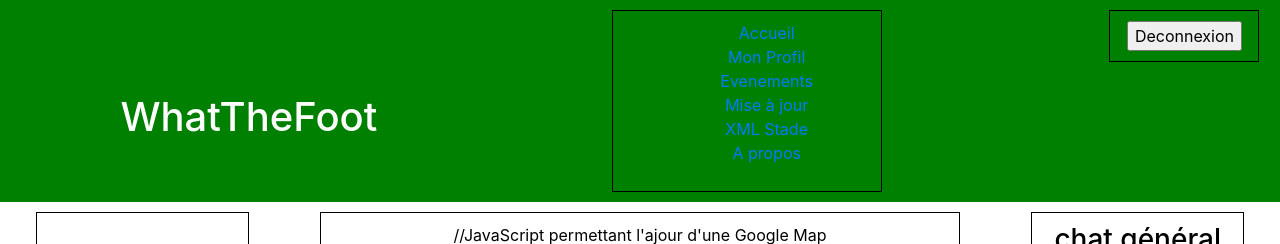
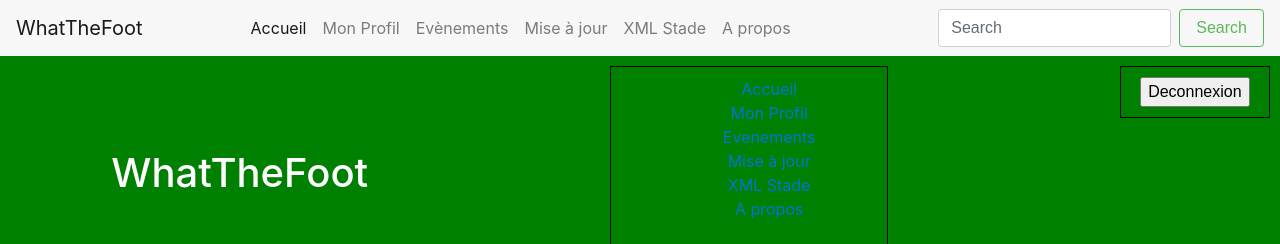
Before and after one commit to AdrienBorde/ProjetPHP, a PHP site: page /index.php in a window 1280 px wide. Shown: the top 244 px of the page. Run offline with PHP 8.4, Linux system fonts and the light colour scheme; the visitor is signed in with stand-in values (Sample User, id 1); data comes from the database, SQL or seed files in the repository; some libraries are stand-ins or nearby versions.

Commit message:
Début Navbar

```diff
--- a/VUE/header.php
+++ b/VUE/header.php
@@ -3,13 +3,59 @@
     <head>
         <meta charset="utf-8" />
         <link rel="stylesheet" type="text/css" href="css\style.css">
-        <link href="css/bootstrap.css" rel="stylesheet">
+        <link rel="stylesheet" href="https://maxcdn.bootstrapcdn.com/bootstrap/4.0.0-alpha.6/css/bootstrap.min.css" integrity="sha384-rwoIResjU2yc3z8GV/NPeZWAv56rSmLldC3R/AZzGRnGxQQKnKkoFVhFQhNUwEyJ" crossorigin="anonymous">
         <script src="https://ajax.googleapis.com/ajax/libs/jquery/3.1.0/jquery.min.js"></script>
         <link rel="stylesheet" href="//cdnjs.cloudflare.com/ajax/libs/jquery-confirm/3.3.2/jquery-confirm.min.css">
         <title>WHAT THE FOOT</title>
     </head>
     <body>
+        <!-- navbar -->
+    <nav class="navbar navbar-toggleable-md navbar-light bg-faded">
+  <button class="navbar-toggler navbar-toggler-right" type="button" data-toggle="collapse" data-target="#navbarSupportedContent" aria-controls="navbarSupportedContent" aria-expanded="false" aria-label="Toggle navigation">
+    <span class="navbar-toggler-icon"></span>
+  </button>
 
+  <a class="navbar-brand" id="whatthefoot" href="#">WhatTheFoot</a>
+
+	  <div class="collapse navbar-collapse" id="navbarSupportedContent">
+		    <ul class="navbar-nav mr-auto">
+			      <li class="nav-item active">
+			        <a class="nav-link" href="#">Accueil <span class="sr-only">(current)</span></a>
+			      </li>
+			      <li class="nav-item">
+			        <a class="nav-link" href="<?php
+                                        if (isset($_SESSION['pseudo']))
+                                        echo "pageProfil.php?pseudo=" . $_SESSION['pseudo'] ."&action=consulter"
+                                        ?> ">Mon Profil</a>
+			      </li>
+			      <li class="nav-item">
+			        <a class="nav-link " href="<?php
+                                        if (isset($_SESSION['pseudo']))
+                                        echo "pageEvent.php"
+                                        ?> ">Evènements</a>
+			      </li>
+			      <li class="nav-item">
+			        <a class="nav-link " href="<?php
+                                        if (isset($_SESSION['pseudo']))
+                                        echo "xml_parser.php"
+                                        ?> ">Mise à jour</a>
+			      </li>
+			      <li class="nav-item">
+			        <a class="nav-link " href="<?php
+                                        if (isset($_SESSION['pseudo']))
+                                        echo "marker.xml"
+                                        ?> ">XML Stade</a>
+			      </li>
+			      <li class="nav-item">
+			        <a class="nav-link " href="#">A propos</a>
+			      </li>
+		    </ul>
+		    <form class="form-inline my-2 my-lg-0">
+			      <input class="form-control mr-sm-2" type="text" placeholder="Search">
+			      <button class="btn btn-outline-success my-2 my-sm-0" type="submit">Search</button>
+		    </form>
+	  </div>
+</nav>
 
         <div id="bloc_page">
 
--- a/css/style.css
+++ b/css/style.css
@@ -5,7 +5,7 @@ body, html {
 }
 
 #menu, #banniere_image, #formevent, #sug_event, #map,
-#sug_amis, #chatgen, #dernier_match, #amis, #connexion, #deconnexion, #inscription, #inscript,
+#sug_amis, #dernier_match, #amis, #connexion, #deconnexion, #inscription, #inscript,
  #liste_amis, table, td, th, #amis, #profil, #formmodifevent {
 	border: 1px solid black;
 	margin: 10px;
@@ -21,6 +21,11 @@ body, html {
 	align-content: center;
 	color: white;
 	padding-top: 40px;
+}
+
+#whatthefoot
+{
+	margin-right: 100px;
 }
 
 header
@@ -46,7 +51,7 @@ header
 	height: 600px;
 }
 
-#sug_event, #sug_amis, #chatgen {
+#sug_event, #sug_amis {
 	height: 400px;
 }
 
```
